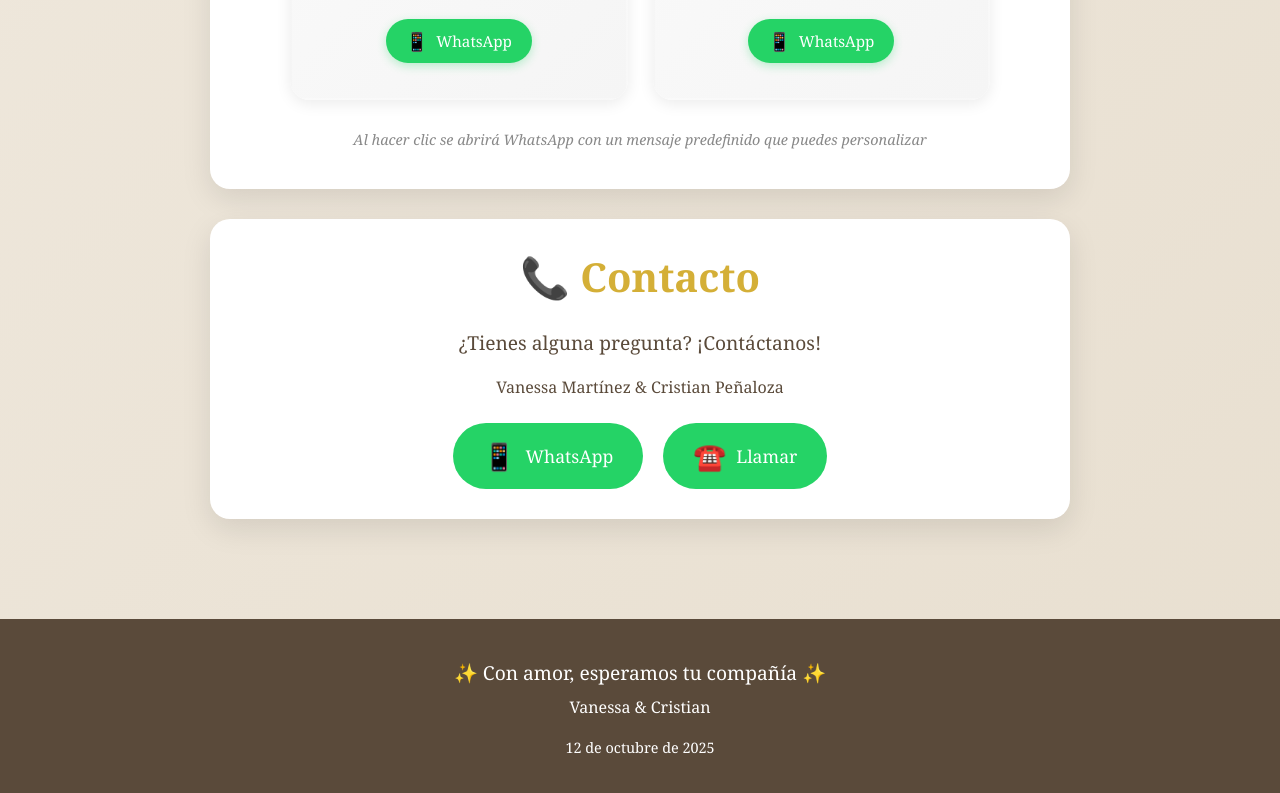
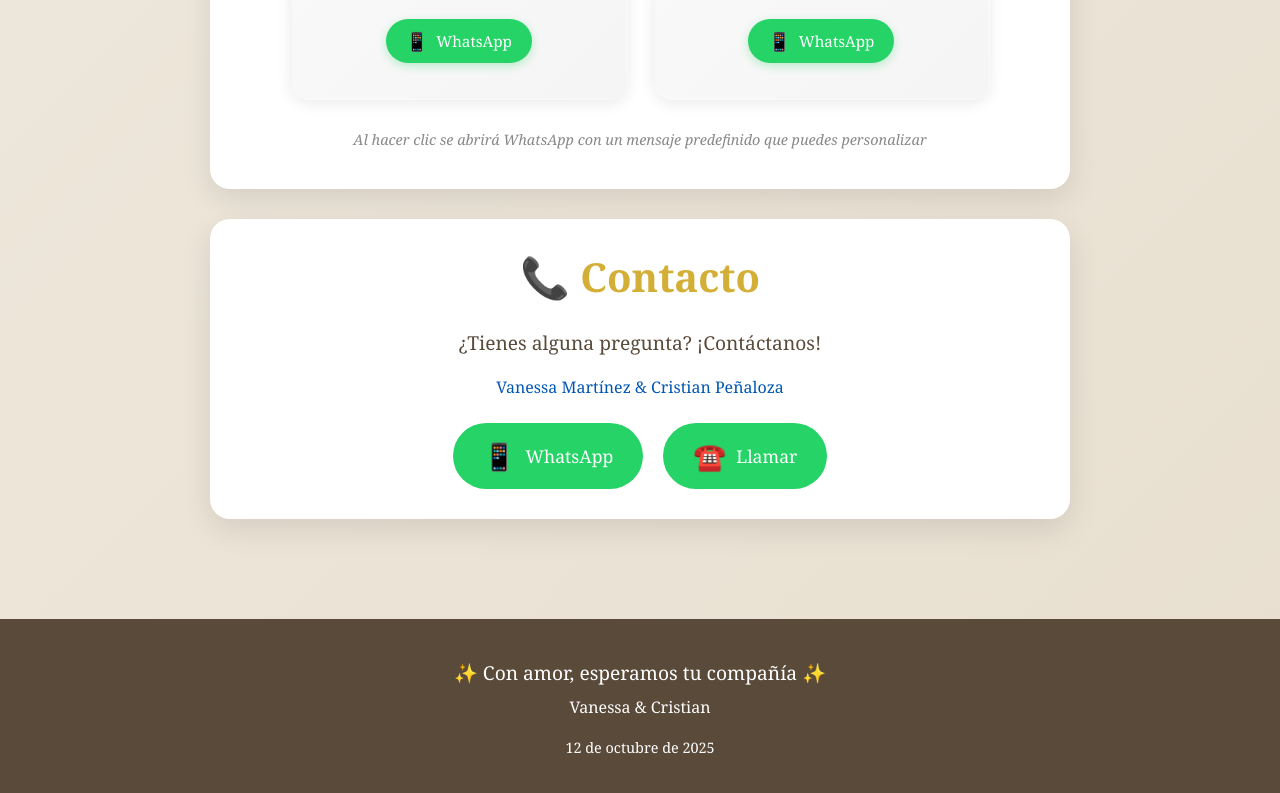
Before and after one commit to Crisoda/BabyRevelation, a plain HTML site: page index.html in a window 1280 px wide. Shown: the part 2709-3502 px from the top of the page. Drawn offline with Linux system fonts and the light colour scheme.

Commit message:
Update index.html

```diff
--- a/index.html
+++ b/index.html
@@ -876,7 +876,7 @@
         <div class="section contact-info">
             <h2>📞 Contacto</h2>
             <p style="font-size: 1.2em; margin: 20px 0;">¿Tienes alguna pregunta? ¡Contáctanos!</p>
-            <p>Vanessa Martínez & Cristian Peñaloza</p>
+            <p style="color: #0056b3;">Vanessa Martínez & Cristian Peñaloza</p>
             <div class="contact-buttons">
                 <a href="https://wa.me/573172247552?text=Hola!%20Tengo%20una%20pregunta%20sobre%20la%20revelación%20del%20bebé" target="_blank" class="contact-btn">
                     <span style="font-size: 1.5em;">📱</span>
```
